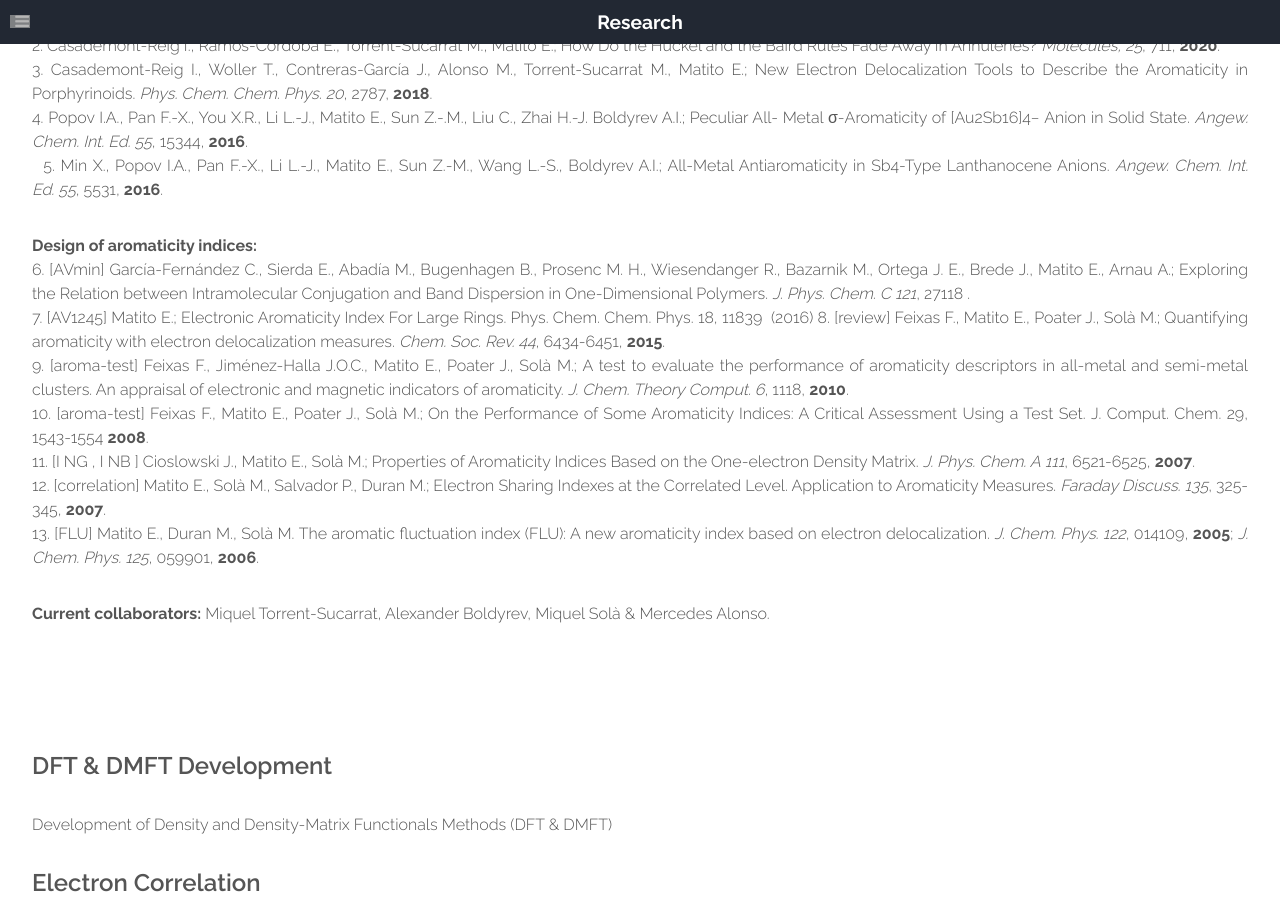
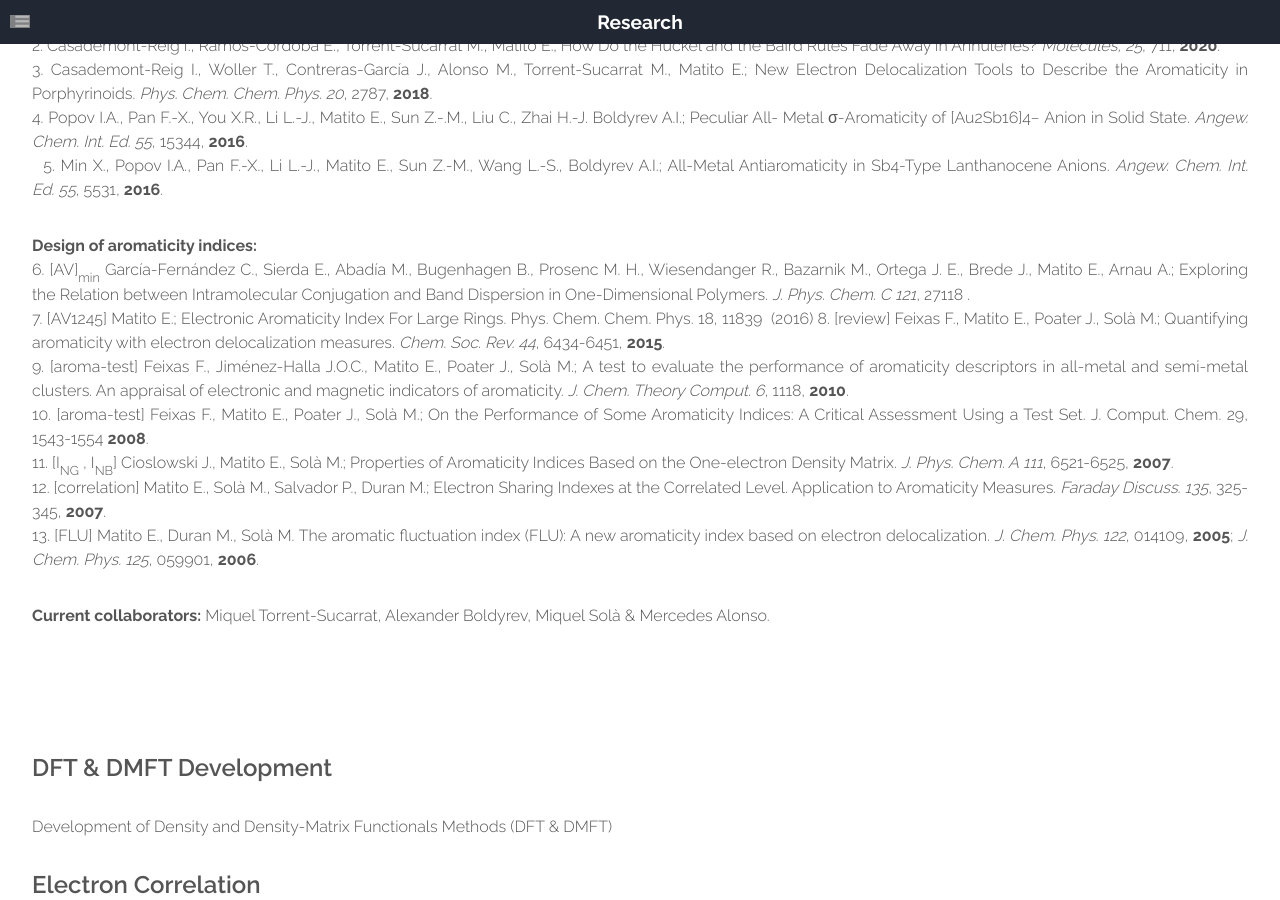
Before and after one commit to old-jekyll-templates/Horizons-Jekyll-Theme, a Jekyll site: the page built from research.html, in a window 1280 px wide and 900 px high, scrolled down 689 px. Built offline with Jekyll 4.4.1, drawn with Linux system fonts in a browser that asks for light colours; grey boxes are pictures that could not be loaded.

Commit message:
Update research.html

```diff
--- a/research.html
+++ b/research.html
@@ -30,12 +30,12 @@ layout: main
 							5. Min X., Popov I.A., Pan F.-X., Li L.-J., Matito E., Sun Z.-M., Wang L.-S., Boldyrev A.I.; All-Metal Antiaromaticity in Sb4-Type Lanthanocene Anions. <i>Angew. Chem. Int. Ed. 55</i>, 5531, <b>2016</b>.<br></p>
 
 						<P ALIGN="justify"><b>Design of aromaticity indices:</b><br>
-							6. [AVmin] García-Fernández C., Sierda E., Abadía M., Bugenhagen B., Prosenc M. H., Wiesendanger R., Bazarnik M., Ortega J. E., Brede J., Matito E., Arnau A.; Exploring the Relation between Intramolecular Conjugation and Band Dispersion in One-Dimensional Polymers. <i>J. Phys. Chem. C 121</i>, 27118 <b2017</b>.<br>
+							6. [AV]<sub>min</sub> García-Fernández C., Sierda E., Abadía M., Bugenhagen B., Prosenc M. H., Wiesendanger R., Bazarnik M., Ortega J. E., Brede J., Matito E., Arnau A.; Exploring the Relation between Intramolecular Conjugation and Band Dispersion in One-Dimensional Polymers. <i>J. Phys. Chem. C 121</i>, 27118 <b2017</b>.<br>
 							7. [AV1245] Matito E.; Electronic Aromaticity Index For Large Rings. Phys. Chem. Chem. Phys. 18, 11839  (2016)
 							8. [review] Feixas F., Matito E., Poater J., Solà M.; Quantifying aromaticity with electron delocalization measures. <i>Chem. Soc. Rev. 44</i>, 6434-6451, <b>2015</b>.<br>
 							9. [aroma-test] Feixas F., Jiménez-Halla J.O.C., Matito E., Poater J., Solà M.; A test to evaluate the performance of aromaticity descriptors in all-metal and semi-metal clusters. An appraisal of electronic and magnetic indicators of aromaticity. <i>J. Chem. Theory Comput. 6</i>, 1118, <b>2010</b>.<br>
 							10. [aroma-test] Feixas F., Matito E., Poater J., Solà M.; On the Performance of Some Aromaticity Indices: A Critical Assessment Using a Test Set. J. Comput. Chem. 29</i>, 1543-1554 <b>2008</b>.<br>
-							11. [I NG , I NB ] Cioslowski J., Matito E., Solà M.; Properties of Aromaticity Indices Based on the One-electron Density Matrix. <i>J. Phys. Chem. A 111</i>, 6521-6525, <b>2007</b>.<br>
+							11. [I<sub>NG</sub> , I<sub>NB</sub>] Cioslowski J., Matito E., Solà M.; Properties of Aromaticity Indices Based on the One-electron Density Matrix. <i>J. Phys. Chem. A 111</i>, 6521-6525, <b>2007</b>.<br>
 							12. [correlation] Matito E., Solà M., Salvador P., Duran M.; Electron Sharing Indexes at the Correlated Level. Application to Aromaticity Measures. <i>Faraday Discuss. 135</i>, 325-345, <b>2007</b>.<br>
 							13. [FLU] Matito E., Duran M., Solà M. The aromatic fluctuation index (FLU): A new aromaticity index based on electron delocalization. <i>J. Chem. Phys. 122</i>, 014109, <b>2005</b>; <i>J. Chem. Phys. 125</i>, 059901, <b>2006</b>.<br></p>
 
```
